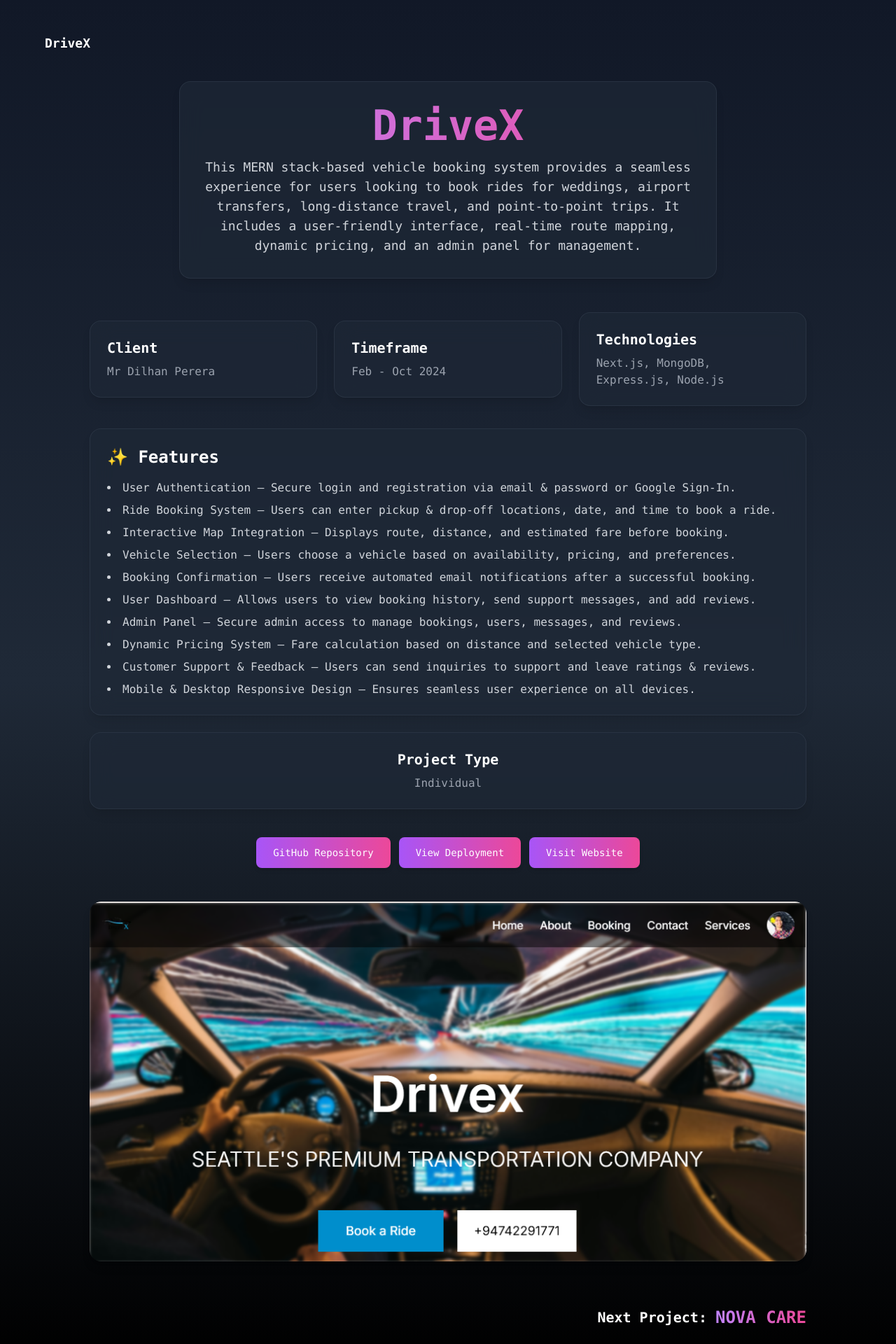
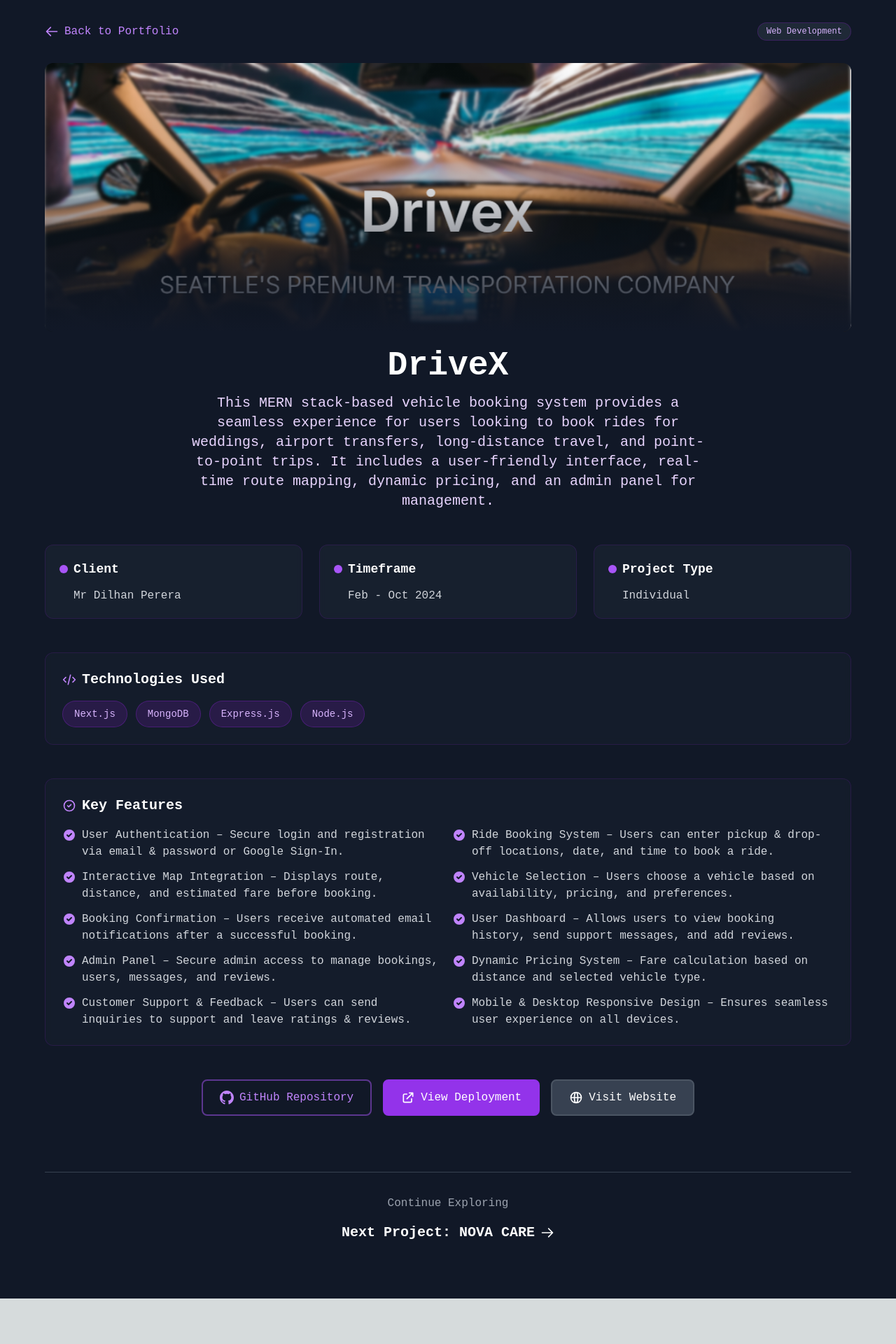
Before and after one commit to ZNilakshi/portfolio, a Next.js app: page /projects/drivex in a window 1280 px wide. Shown: the top 1920 px of the page at 70% size. After the commit the page ends 1855 px from the top, so only its background shows below. Built offline with nearby package versions, Linux system fonts and the light colour scheme.

Commit message:
add new sections

```diff
--- a/src/app/page.tsx
+++ b/src/app/page.tsx
@@ -354,8 +354,7 @@ const ProjectCard: React.FC<Project> = ({
 };
 
 // Blog Card Component
-// Blog Card Component - Updated with clickable link
-// Blog Card Component - Alternative with Link wrapper
+
 const BlogCard: React.FC<BlogPost> = ({ title, excerpt, date, readTime, category, link, image }) => {
   const cardContent = (
     <>
@@ -771,7 +770,6 @@ const PortfolioPage: React.FC = () => {
         </div>
       </section>
 
-     {/* Gallery Section with Work Section Design */}
 {/* Gallery Section with Consistent Photo Sizing */}
 <section id="gallery" className="min-h-screen flex items-center justify-center py-20 px-4">
   <div className="max-w-6xl mx-auto w-full">
--- a/src/app/projects/[id]/ProjectClientComponent.tsx
+++ b/src/app/projects/[id]/ProjectClientComponent.tsx
@@ -30,194 +30,263 @@ interface ProjectClientComponentProps {
 
 const ProjectClientComponent: React.FC<ProjectClientComponentProps> = ({ project, nextProject }) => {
   return (
-    <div className="min-h-screen bg-gradient-to-b from-gray-900 via-gray-800 to-black text-purple-300 px-6 md:px-16 py-12 flex flex-col items-center font-mono">
-
-      {/* Top Nav */}
+    <div className="min-h-screen bg-gray-900 text-purple-300 px-4 md:px-8 lg:px-16 py-8 flex flex-col items-center" style={{ fontFamily: "Courier New, Courier, monospace" }}>
+      {/* Navigation */}
       <motion.nav
         initial={{ opacity: 0, y: -20 }}
         animate={{ opacity: 1, y: 0 }}
         transition={{ duration: 0.5 }}
-        className="self-start text-gray-400 mb-10 w-full"
+        className="self-start mb-8 w-full flex justify-between items-center"
       >
-        <a
-          href={`/projects/${project.id}`}
-          className="text-lg font-semibold text-white hover:text-purple-400 transition"
-        >
-          {project.title}
+        <a href="/" className="text-purple-400 hover:text-white transition-colors flex items-center group">
+          <svg xmlns="http://www.w3.org/2000/svg" className="h-5 w-5 mr-2 group-hover:-translate-x-1 transition-transform" fill="none" viewBox="0 0 24 24" stroke="currentColor">
+            <path strokeLinecap="round" strokeLinejoin="round" strokeWidth={2} d="M10 19l-7-7m0 0l7-7m-7 7h18" />
+          </svg>
+          Back to Portfolio
         </a>
+
+        <div className="text-xs bg-gray-800 px-3 py-1 rounded-full border border-purple-900/50">
+          {project.category}
+        </div>
       </motion.nav>
 
-      {/* Project Title */}
+      {/* Hero Section - Fixed layout */}
+      <div className="w-full max-w-6xl mb-12">
         <motion.div
-        initial={{ opacity: 0, scale: 0.8 }}
-        animate={{ opacity: 1, scale: 1 }}
+          initial={{ opacity: 0, y: 20 }}
+          animate={{ opacity: 1, y: 0 }}
           transition={{ duration: 0.6 }}
-        className="bg-gray-800/70 backdrop-blur-lg border border-gray-700/50 p-8 rounded-2xl shadow-lg max-w-3xl w-full text-center"
+          className="relative w-full rounded-xl overflow-hidden mb-6"
         >
-        <h1 className="text-4xl md:text-6xl font-bold mb-4 bg-gradient-to-r from-purple-400 to-pink-500 bg-clip-text text-transparent">
-          {project.title}
-        </h1>
-        <p className="text-lg text-gray-300">{project.description}</p>
+          <Image
+            src={project.imageSrc}
+            alt={project.title}
+            width={1200}
+            height={600}
+            className="w-full h-64 md:h-96 object-cover"
+            priority
+          />
+          <div className="absolute inset-0 bg-gradient-to-t from-gray-900 via-gray-900/20 to-transparent z-10"></div>
         </motion.div>
 
-      {/* Info Boxes */}
-      <div className="flex flex-col md:flex-row justify-between items-center mt-12 w-full max-w-5xl gap-6">
+        <motion.div
+          initial={{ opacity: 0, y: 20 }}
+          animate={{ opacity: 1, y: 0 }}
+          transition={{ duration: 0.6, delay: 0.2 }}
+          className="text-center px-4"
+        >
+          <h1 className="text-3xl md:text-5xl font-bold text-white mb-4">{project.title}</h1>
+          <p className="text-purple-200 text-lg md:text-xl max-w-3xl mx-auto">{project.description}</p>
+        </motion.div>
+      </div>
+
+      {/* Project Details Grid */}
+      <div className="grid grid-cols-1 md:grid-cols-3 gap-6 w-full max-w-6xl mb-12">
+        {/* Project Info Cards */}
         {project.client && (
           <motion.div
             initial={{ opacity: 0, y: 20 }}
             animate={{ opacity: 1, y: 0 }}
-            transition={{ duration: 0.6 }}
-            className="bg-gray-800/70 backdrop-blur-lg border border-gray-700/50 p-6 rounded-2xl shadow-lg hover:scale-105 transition-transform w-full md:w-1/2"
+            transition={{ duration: 0.5, delay: 0.1 }}
+            className="bg-gray-800/50 backdrop-blur-sm p-5 rounded-xl border border-purple-900/30"
           >
-            <h3 className="text-xl font-semibold text-white mb-2">Client</h3>
-            <p className="text-gray-400">{project.client}</p>
+            <div className="flex items-center mb-3">
+              <div className="w-3 h-3 bg-purple-500 rounded-full mr-2"></div>
+              <h3 className="text-lg font-semibold text-white">Client</h3>
+            </div>
+            <p className="text-gray-300 pl-5">{project.client}</p>
           </motion.div>
         )}
+
         {project.timeframe && (
           <motion.div
             initial={{ opacity: 0, y: 20 }}
             animate={{ opacity: 1, y: 0 }}
-            transition={{ duration: 0.6 }}
-            className="bg-gray-800/70 backdrop-blur-lg border border-gray-700/50 p-6 rounded-2xl shadow-lg hover:scale-105 transition-transform w-full md:w-1/2"
+            transition={{ duration: 0.5, delay: 0.2 }}
+            className="bg-gray-800/50 backdrop-blur-sm p-5 rounded-xl border border-purple-900/30"
           >
-            <h3 className="text-xl font-semibold text-white mb-2">Timeframe</h3>
-            <p className="text-gray-400">{project.timeframe}</p>
+            <div className="flex items-center mb-3">
+              <div className="w-3 h-3 bg-purple-500 rounded-full mr-2"></div>
+              <h3 className="text-lg font-semibold text-white">Timeframe</h3>
+            </div>
+            <p className="text-gray-300 pl-5">{project.timeframe}</p>
           </motion.div>
         )}
+
+        {project.type && (
+          <motion.div
+            initial={{ opacity: 0, y: 20 }}
+            animate={{ opacity: 1, y: 0 }}
+            transition={{ duration: 0.5, delay: 0.3 }}
+            className="bg-gray-800/50 backdrop-blur-sm p-5 rounded-xl border border-purple-900/30"
+          >
+            <div className="flex items-center mb-3">
+              <div className="w-3 h-3 bg-purple-500 rounded-full mr-2"></div>
+              <h3 className="text-lg font-semibold text-white">Project Type</h3>
+            </div>
+            <p className="text-gray-300 pl-5">{project.type}</p>
+          </motion.div>
+        )}
+      </div>
+
+      {/* Technologies Section */}
       {project.technologies && (
         <motion.div
           initial={{ opacity: 0, y: 20 }}
           animate={{ opacity: 1, y: 0 }}
-            transition={{ duration: 0.6 }}
-            className="bg-gray-800/70 backdrop-blur-lg border border-gray-700/50 p-6 rounded-2xl shadow-lg hover:scale-105 transition-transform w-full md:w-1/2"
+          transition={{ duration: 0.6, delay: 0.4 }}
+          className="w-full max-w-6xl mb-12 bg-gray-800/30 backdrop-blur-sm p-6 rounded-xl border border-purple-900/30"
         >
-            <h3 className="text-xl font-semibold text-white mb-2">Technologies</h3>
-            <p className="text-gray-400">{project.technologies.join(', ')}</p>
+          <h3 className="text-xl font-semibold text-white mb-4 flex items-center">
+            <svg xmlns="http://www.w3.org/2000/svg" className="h-5 w-5 mr-2 text-purple-400" fill="none" viewBox="0 0 24 24" stroke="currentColor">
+              <path strokeLinecap="round" strokeLinejoin="round" strokeWidth={2} d="M10 20l4-16m4 4l4 4-4 4M6 16l-4-4 4-4" />
+            </svg>
+            Technologies Used
+          </h3>
+          <div className="flex flex-wrap gap-3">
+            {project.technologies.map((tech, index) => (
+              <span key={index} className="px-4 py-2 bg-purple-900/30 text-purple-300 rounded-full text-sm border border-purple-800/50">
+                {tech}
+              </span>
+            ))}
+          </div>
         </motion.div>
       )}
-      </div>
 
-      {/* Features */}
+      {/* Features Section */}
       {project.features && (
         <motion.div
           initial={{ opacity: 0, y: 20 }}
           animate={{ opacity: 1, y: 0 }}
-          transition={{ duration: 0.7 }}
-          className="bg-gray-800/70 backdrop-blur-lg border border-gray-700/50 p-6 rounded-2xl shadow-lg mt-8 w-full max-w-5xl"
+          transition={{ duration: 0.6, delay: 0.5 }}
+          className="w-full max-w-6xl mb-12 bg-gray-800/30 backdrop-blur-sm p-6 rounded-xl border border-purple-900/30"
         >
-          <h3 className="text-2xl font-semibold text-white mb-4">✨ Features</h3>
-          <ul className="list-disc list-inside text-gray-300 space-y-2">
+          <h3 className="text-xl font-semibold text-white mb-4 flex items-center">
+            <svg xmlns="http://www.w3.org/2000/svg" className="h-5 w-5 mr-2 text-purple-400" fill="none" viewBox="0 0 24 24" stroke="currentColor">
+              <path strokeLinecap="round" strokeLinejoin="round" strokeWidth={2} d="M9 12l2 2 4-4m6 2a9 9 0 11-18 0 9 9 0 0118 0z" />
+            </svg>
+            Key Features
+          </h3>
+          <ul className="grid grid-cols-1 md:grid-cols-2 gap-3">
             {project.features.map((feature, index) => (
-              <li key={index}>{feature}</li>
+              <li key={index} className="flex items-start">
+                <svg xmlns="http://www.w3.org/2000/svg" className="h-5 w-5 text-purple-400 mr-2 mt-0.5 flex-shrink-0" viewBox="0 0 20 20" fill="currentColor">
+                  <path fillRule="evenodd" d="M10 18a8 8 0 100-16 8 8 0 000 16zm3.707-9.293a1 1 0 00-1.414-1.414L9 10.586 7.707 9.293a1 1 0 00-1.414 1.414l2 2a1 1 0 001.414 0l4-4z" clipRule="evenodd" />
+                </svg>
+                <span className="text-gray-300">{feature}</span>
+              </li>
             ))}
           </ul>
         </motion.div>
       )}
 
-      {/* Project Type */}
-      {project.type && (
+      {/* Action Buttons */}
       <motion.div
         initial={{ opacity: 0, y: 20 }}
         animate={{ opacity: 1, y: 0 }}
-          transition={{ duration: 0.7 }}
-          className="bg-gray-800/70 backdrop-blur-lg border border-gray-700/50 p-6 rounded-2xl shadow-lg mt-6 w-full max-w-5xl text-center"
+        transition={{ duration: 0.6, delay: 0.6 }}
+        className="flex flex-wrap gap-4 justify-center mb-12"
       >
-          <h3 className="text-xl font-semibold text-white mb-2">Project Type</h3>
-          <p className="text-gray-400">{project.type}</p>
+        {project.githubRepo && (
+          <a
+            href={project.githubRepo}
+            target="_blank"
+            rel="noopener noreferrer"
+            className="px-6 py-3 bg-transparent text-purple-400 rounded-lg font-medium border-2 border-purple-500/50 flex items-center hover:bg-purple-900/30 transition-all duration-300 group"
+          >
+            <svg xmlns="http://www.w3.org/2000/svg" className="h-5 w-5 mr-2 group-hover:scale-110 transition-transform" fill="currentColor" viewBox="0 0 24 24">
+              <path d="M12 0c-6.626 0-12 5.373-12 12 0 5.302 3.438 9.8 8.207 11.387.599.111.793-.261.793-.577v-2.234c-3.338.726-4.033-1.416-4.033-1.416-.546-1.387-1.333-1.756-1.333-1.756-1.089-.745.083-.729.083-.729 1.205.084 1.839 1.237 1.839 1.237 1.07 1.834 2.807 1.304 3.492.997.107-.775.418-1.305.762-1.604-2.665-.305-5.467-1.334-5.467-5.931 0-1.311.469-2.381 1.236-3.221-.124-.303-.535-1.524.117-3.176 0 0 1.008-.322 3.301 1.23.957-.266 1.983-.399 3.003-.404 1.02.005 2.047.138 3.006.404 2.291-1.552 3.297-1.23 3.297-1.23.653 1.653.242 2.874.118 3.176.77.84 1.235 1.911 1.235 3.221 0 4.609-2.807 5.624-5.479 5.921.43.372.823 1.102.823 2.222v3.293c0 .319.192.694.801.576 4.765-1.589 8.199-6.086 8.199-11.386 0-6.627-5.373-12-12-12z"/>
+            </svg>
+            GitHub Repository
+          </a>
+        )}
+
+        {project.deploymentLink && (
+          <a
+            href={project.deploymentLink}
+            target="_blank"
+            rel="noopener noreferrer"
+            className="px-6 py-3 bg-purple-600 text-white rounded-lg font-medium border-2 border-purple-600 flex items-center hover:bg-purple-700 hover:border-purple-700 transition-all duration-300 group"
+          >
+            <svg xmlns="http://www.w3.org/2000/svg" className="h-5 w-5 mr-2 group-hover:scale-110 transition-transform" fill="none" viewBox="0 0 24 24" stroke="currentColor">
+              <path strokeLinecap="round" strokeLinejoin="round" strokeWidth={2} d="M10 6H6a2 2 0 00-2 2v10a2 2 0 002 2h10a2 2 0 002-2v-4M14 4h6m0 0v6m0-6L10 14" />
+            </svg>
+            View Deployment
+          </a>
+        )}
+
+        {project.websiteLink && (
+          <a
+            href={project.websiteLink}
+            target="_blank"
+            rel="noopener noreferrer"
+            className="px-6 py-3 bg-gray-700 text-white rounded-lg font-medium border-2 border-gray-600 flex items-center hover:bg-gray-600 transition-all duration-300 group"
+          >
+            <svg xmlns="http://www.w3.org/2000/svg" className="h-5 w-5 mr-2 group-hover:scale-110 transition-transform" fill="none" viewBox="0 0 24 24" stroke="currentColor">
+              <path strokeLinecap="round" strokeLinejoin="round" strokeWidth={2} d="M21 12a9 9 0 01-9 9m9-9a9 9 0 00-9-9m9 9H3m9 9a9 9 0 01-9-9m9 9c1.657 0 3-4.03 3-9s-1.343-9-3-9m0 18c-1.657 0-3-4.03-3-9s1.343-9 3-9m-9 9a9 9 0 019-9" />
+            </svg>
+            Visit Website
+          </a>
+        )}
+      </motion.div>
+
+      {/* Video Section */}
+      {project.videoUrl && (
+        <motion.div
+          initial={{ opacity: 0, y: 30 }}
+          animate={{ opacity: 1, y: 0 }}
+          transition={{ duration: 0.7, delay: 0.7 }}
+          className="w-full max-w-4xl mb-12"
+        >
+          <h3 className="text-xl font-semibold text-white mb-4 text-center">Project Demo</h3>
+          <div className="rounded-xl overflow-hidden border border-purple-900/50 shadow-2xl">
+            {project.videoUrl.includes('youtube.com') || project.videoUrl.includes('vimeo.com') ? (
+              <div className="aspect-w-16 aspect-h-9">
+                <iframe
+                  src={project.videoUrl}
+                  className="w-full h-96"
+                  frameBorder="0"
+                  allow="accelerometer; autoplay; clipboard-write; encrypted-media; gyroscope; picture-in-picture"
+                  allowFullScreen
+                ></iframe>
+              </div>
+            ) : (
+              <video
+                controls
+                className="w-full"
+                src={project.videoUrl}
+              />
+            )}
+          </div>
         </motion.div>
       )}
 
-      {/* Buttons */}
-      <div className="mt-10 flex flex-wrap gap-3 justify-center">
-        {project.githubRepo && (
-          <motion.a
-            href={project.githubRepo}
-            target="_blank"
-            rel="noopener noreferrer"
-            className="px-6 py-3 bg-gradient-to-r from-purple-500 to-pink-500 text-white rounded-lg text-sm font-medium shadow-md hover:shadow-purple-500/50 transition"
-          >
-            GitHub Repository
-          </motion.a>
-        )}
-        {project.deploymentLink && (
-          <motion.a
-            href={project.deploymentLink}
-            target="_blank"
-            rel="noopener noreferrer"
-            className="px-6 py-3 bg-gradient-to-r from-purple-500 to-pink-500 text-white rounded-lg text-sm font-medium shadow-md hover:shadow-pink-500/50 transition"
-          >
-            View Deployment
-          </motion.a>
-        )}
-        {project.websiteLink && (
-          <motion.a
-            href={project.websiteLink}
-            target="_blank"
-            rel="noopener noreferrer"
-            className="px-6 py-3 bg-gradient-to-r from-purple-500 to-pink-500 text-white rounded-lg text-sm font-medium shadow-md hover:shadow-pink-400/50 transition"
-          >
-            Visit Website
-          </motion.a>
-        )}
-      </div>
-
-      {/* Main Image */}
-      <motion.div
-        initial={{ opacity: 0, scale: 0.95 }}
-        animate={{ opacity: 1, scale: 1 }}
-        transition={{ duration: 0.8 }}
-        className="mt-12 w-full max-w-5xl rounded-2xl overflow-hidden shadow-lg hover:scale-[1.02] transition-transform"
-      >
-        <Image
-          src={project.imageSrc}
-          alt={project.title}
-          width={1200}
-          height={800}
-          className="rounded-2xl object-cover w-full"
-        />
-      </motion.div>
-
-      {/* Gallery */}
+      {/* Image Gallery */}
       {project.imageGallery && project.imageGallery.length > 0 && (
         <motion.div
           initial={{ opacity: 0, y: 30 }}
           animate={{ opacity: 1, y: 0 }}
-          transition={{ duration: 0.8 }}
-          className="mt-10 w-full max-w-5xl grid grid-cols-1 md:grid-cols-2 lg:grid-cols-3 gap-6"
+          transition={{ duration: 0.7, delay: 0.8 }}
+          className="w-full max-w-6xl mb-12"
         >
+          <h3 className="text-xl font-semibold text-white mb-6 text-center">Project Gallery</h3>
+          <div className="grid grid-cols-1 md:grid-cols-2 lg:grid-cols-3 gap-6">
             {project.imageGallery.map((imgSrc, index) => (
-            <div key={index} className="rounded-2xl overflow-hidden shadow-lg hover:scale-105 transition-transform">
+              <motion.div
+                key={index}
+                className="rounded-xl overflow-hidden border border-purple-900/50 shadow-lg hover:shadow-xl transition-shadow cursor-pointer"
+                whileHover={{ y: -5 }}
+              >
                 <Image
                   src={imgSrc}
                   alt={`Gallery Image ${index + 1}`}
                   width={400}
                   height={300}
-                className="object-cover w-full h-full"
+                  className="object-cover w-full h-56 hover:scale-105 transition-transform duration-500"
                 />
+              </motion.div>
+            ))}
           </div>
-          ))}
-        </motion.div>
-      )}
-
-      {/* Video */}
-      {project.videoUrl && (
-        <motion.div
-          initial={{ opacity: 0, y: 30 }}
-          animate={{ opacity: 1, y: 0 }}
-          transition={{ duration: 0.8 }}
-          className="mt-12 w-full max-w-5xl rounded-2xl overflow-hidden shadow-lg border border-purple-500/30"
-        >
-          {project.videoUrl.includes('youtube.com') || project.videoUrl.includes('vimeo.com') ? (
-            <iframe
-              src={project.videoUrl}
-              className="w-full h-96 rounded-2xl"
-              frameBorder="0"
-              allow="accelerometer; autoplay; clipboard-write; encrypted-media; gyroscope; picture-in-picture"
-              allowFullScreen
-            ></iframe>
-          ) : (
-            <video controls className="w-full rounded-2xl" src={project.videoUrl} />
-          )}
         </motion.div>
       )}
 
@@ -226,21 +295,23 @@ const ProjectClientComponent: React.FC<ProjectClientComponentProps> = ({ project
         <motion.div
           initial={{ opacity: 0, y: 30 }}
           animate={{ opacity: 1, y: 0 }}
-          transition={{ duration: 0.8 }}
-          className="mt-16 text-right w-full max-w-5xl"
+          transition={{ duration: 0.8, delay: 0.9 }}
+          className="w-full max-w-6xl mt-8 mb-12 text-center"
         >
+          <div className="border-t border-gray-700 pt-8">
+            <p className="text-gray-400 mb-4">Continue Exploring</p>
             <a
               href={`/projects/${nextProject.id}`}
-            className="text-xl font-semibold text-white hover:text-purple-400 transition flex justify-end items-center"
+              className="group inline-flex items-center text-xl font-semibold text-white hover:text-purple-300 transition-colors"
             >
-            <span>Next Project:</span>
-            <span className="ml-3 text-2xl bg-gradient-to-r from-purple-400 to-pink-500 bg-clip-text text-transparent">
-              {nextProject.title}
-            </span>
+              <span>Next Project: {nextProject.title}</span>
+              <svg xmlns="http://www.w3.org/2000/svg" className="h-5 w-5 ml-2 group-hover:translate-x-1 transition-transform" fill="none" viewBox="0 0 24 24" stroke="currentColor">
+                <path strokeLinecap="round" strokeLinejoin="round" strokeWidth={2} d="M14 5l7 7m0 0l-7 7m7-7H3" />
+              </svg>
             </a>
+          </div>
         </motion.div>
       )}
-
     </div>
   );
 };
```
Lines whose indentation alone changed are shown as unchanged.
